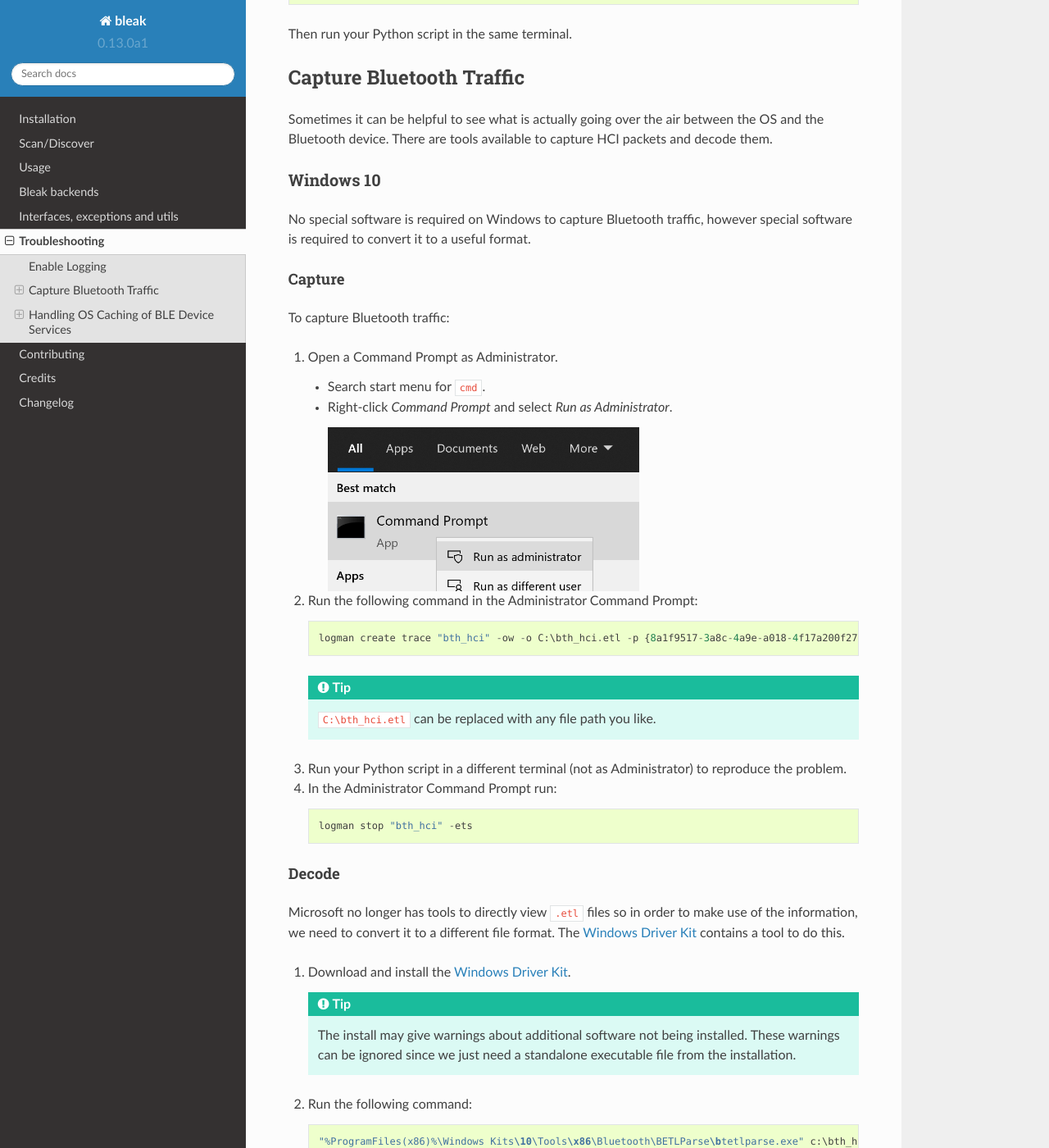
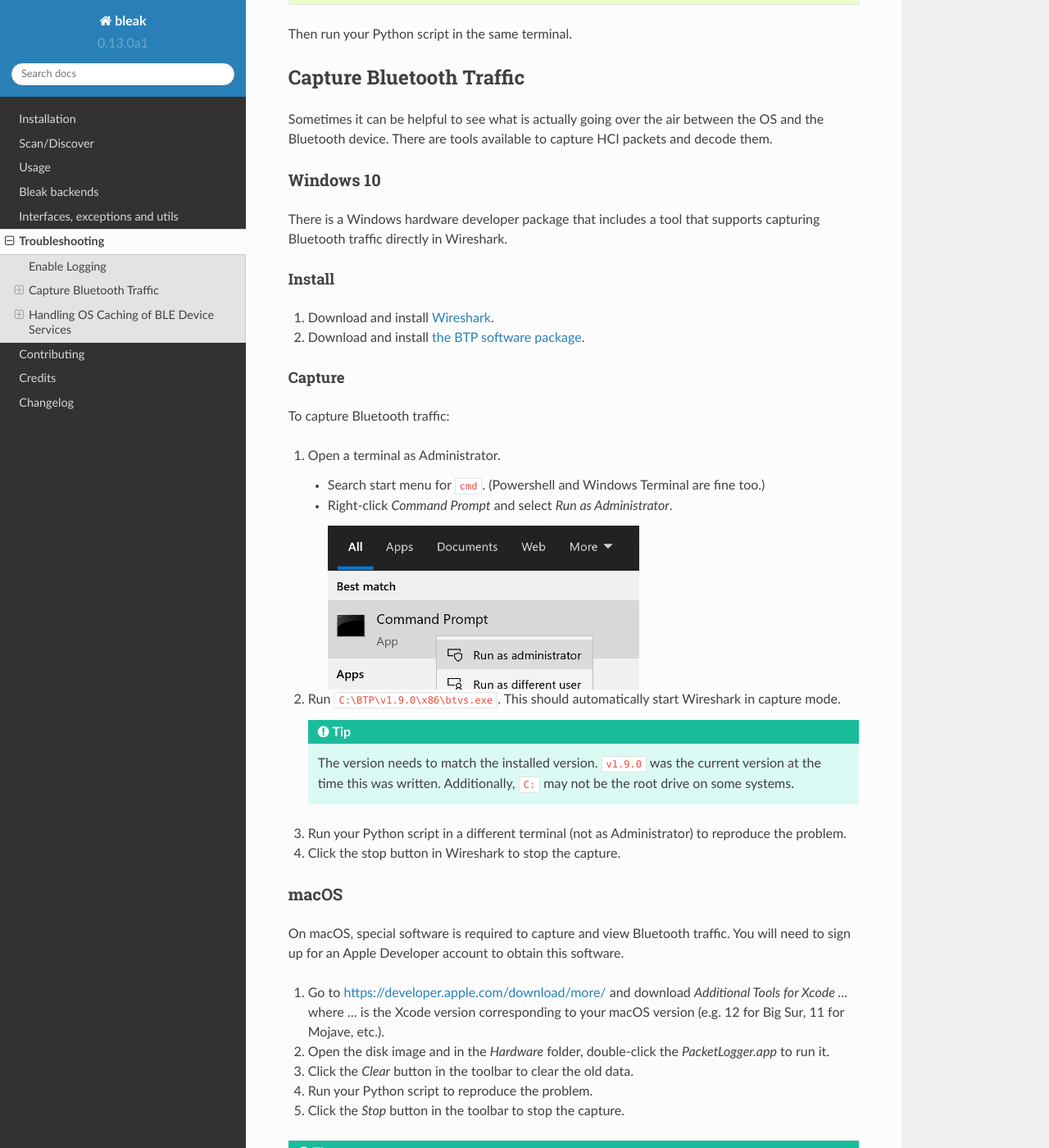
Before and after one commit to hbldh/bleak, a Sphinx documentation site: the page built from docs/troubleshooting.rst, in a window 1280 px wide and 1400 px high, scrolled down 651 px. Shown: the whole window at 82% size. Built offline with Sphinx 7.4.7 and the Read the Docs theme 2.0.0, drawn with Linux system fonts in a browser that asks for light colours; the version number is read from the project's files by our own code; some of the changed text lies outside the part shown.

Commit message:
docs: new Windows packet capture method
Microsoft has released a new tool that significantly simplifies
Bluetooth packet capture.

Fixes #653.

```diff
--- a/CHANGELOG.rst
+++ b/CHANGELOG.rst
@@ -27,6 +27,7 @@ Changed
 * Changed examples to use ``asyncio.run()``.
 * Changed the default notify method for the WinRT backend from ``Indicate`` to ``Notify``.
 * Refactored GATT error handling in WinRT backend.
+* Changed Windows Bluetooth packet capture instructions. Fixes #653.
 
 Removed
 ~~~~~~~
--- a/docs/troubleshooting.rst
+++ b/docs/troubleshooting.rst
@@ -38,17 +38,23 @@ and decode them.
 Windows 10
 ==========
 
-No special software is required on Windows to capture Bluetooth traffic, however
-special software is required to convert it to a useful format.
+There is a Windows hardware developer package that includes a tool that supports
+capturing Bluetooth traffic directly in Wireshark.
+
+Install
+-------
+
+1. Download and install `Wireshark`_.
+2. Download and install `the BTP software package`_.
 
 Capture
 -------
 
 To capture Bluetooth traffic:
 
-1.  Open a Command Prompt as Administrator.
+1.  Open a terminal as Administrator.
 
-    * Search start menu for ``cmd``.
+    * Search start menu for ``cmd``. (Powershell and Windows Terminal are fine too.)
     * Right-click *Command Prompt* and select *Run as Administrator*.
 
       .. image:: images/win-10-start-cmd-as-admin.png
@@ -56,48 +62,21 @@ To capture Bluetooth traffic:
         :alt: Screenshot of Windows Start Menu showing Command Prompt selected
               and context menu with Run as Administrator selected.
 
-2.  Run the following command in the Administrator Command Prompt::
+2.  Run ``C:\BTP\v1.9.0\x86\btvs.exe``. This should automatically start Wireshark
+    in capture mode.
 
-        logman create trace "bth_hci" -ow -o C:\bth_hci.etl -p {8a1f9517-3a8c-4a9e-a018-4f17a200f277} 0xffffffffffffffff 0xff -nb 16 16 -bs 1024 -mode Circular -f bincirc -max 4096 -ets
-
-    .. tip:: ``C:\bth_hci.etl`` can be replaced with any file path you like.
+    .. tip:: The version needs to match the installed version. ``v1.9.0`` was
+             the current version at the time this was written. Additionally,
+             ``C:`` may not be the root drive on some systems.
 
 3.  Run your Python script in a different terminal (not as Administrator) to reproduce
     the problem.
 
-4.  In the Administrator Command Prompt run::
-
-        logman stop "bth_hci" -ets
-
-
-Decode
-------
-
-Microsoft no longer has tools to directly view ``.etl`` files so in order to
-make use of the information, we need to convert it to a different file format.
-The `Windows Driver Kit <wdk_>`_ contains a tool to do this.
-
-.. _wdk: https://docs.microsoft.com/en-us/windows-hardware/drivers/download-the-wdk
-
-1.  Download and install the  `Windows Driver Kit <wdk_>`_.
-
-    .. tip:: The install may give warnings about additional software not being
-             installed. These warnings can be ignored since we just need a standalone
-             executable file from the installation.
-
-2.  Run the following command::
-
-        "%ProgramFiles(x86)%\Windows Kits\10\Tools\x86\Bluetooth\BETLParse\btetlparse.exe" c:\bth_hci.etl
-
-    This will create a file with the same file name and a ``.cfa`` file extension
-    (and an empty ``.txt`` file for some reason).
-
-3.  Download and install `Wireshark`_.
-
-4.  Open the ``.cfa`` file in Wireshark to view the captured Bluetooth traffic.
+4.  Click the stop button in Wireshark to stop the capture.
 
 
 .. _Wireshark:  https://www.wireshark.org/
+.. _the BTP software package: https://docs.microsoft.com/en-us/windows-hardware/drivers/bluetooth/testing-btp-software-package
 
 
 macOS
```
